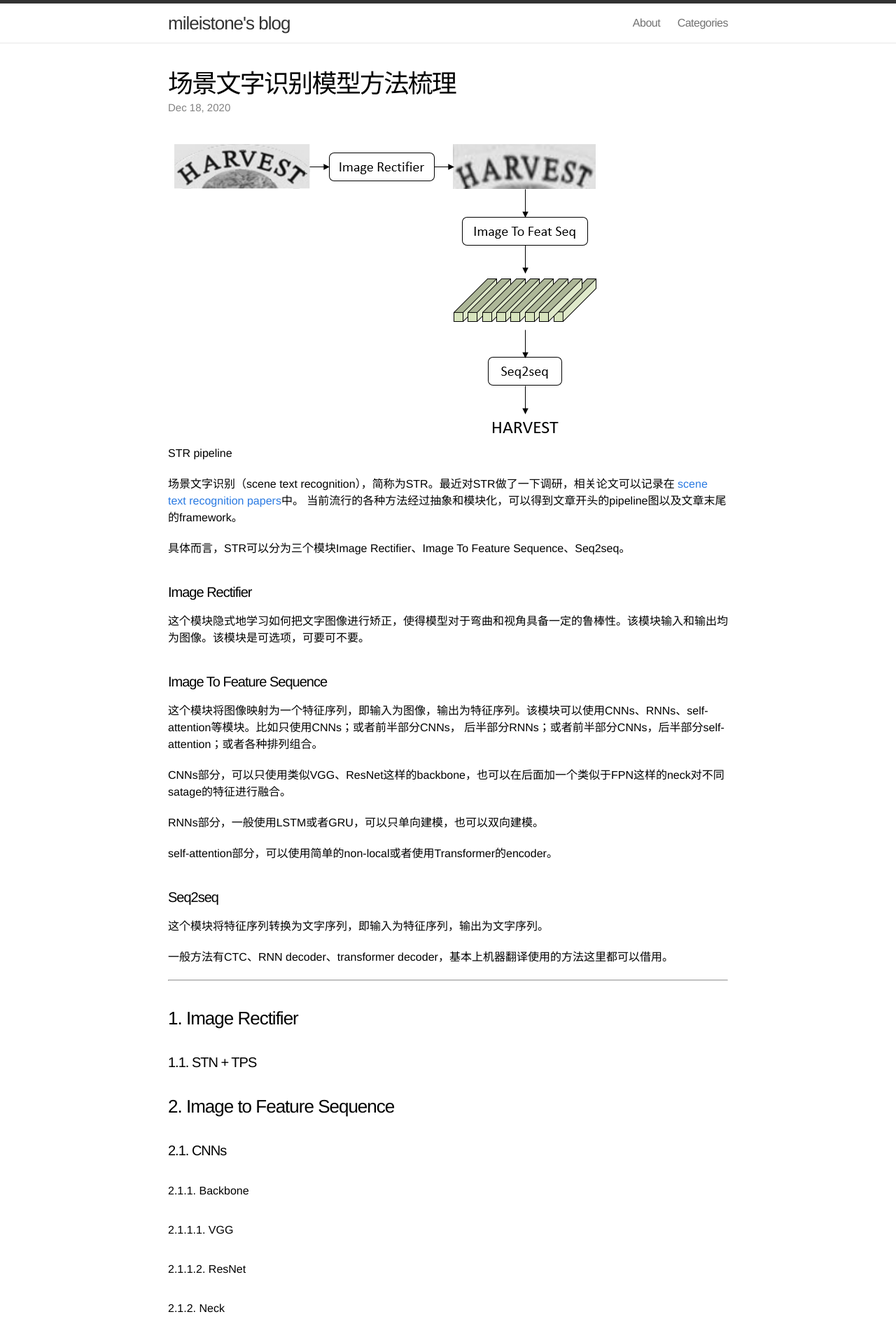
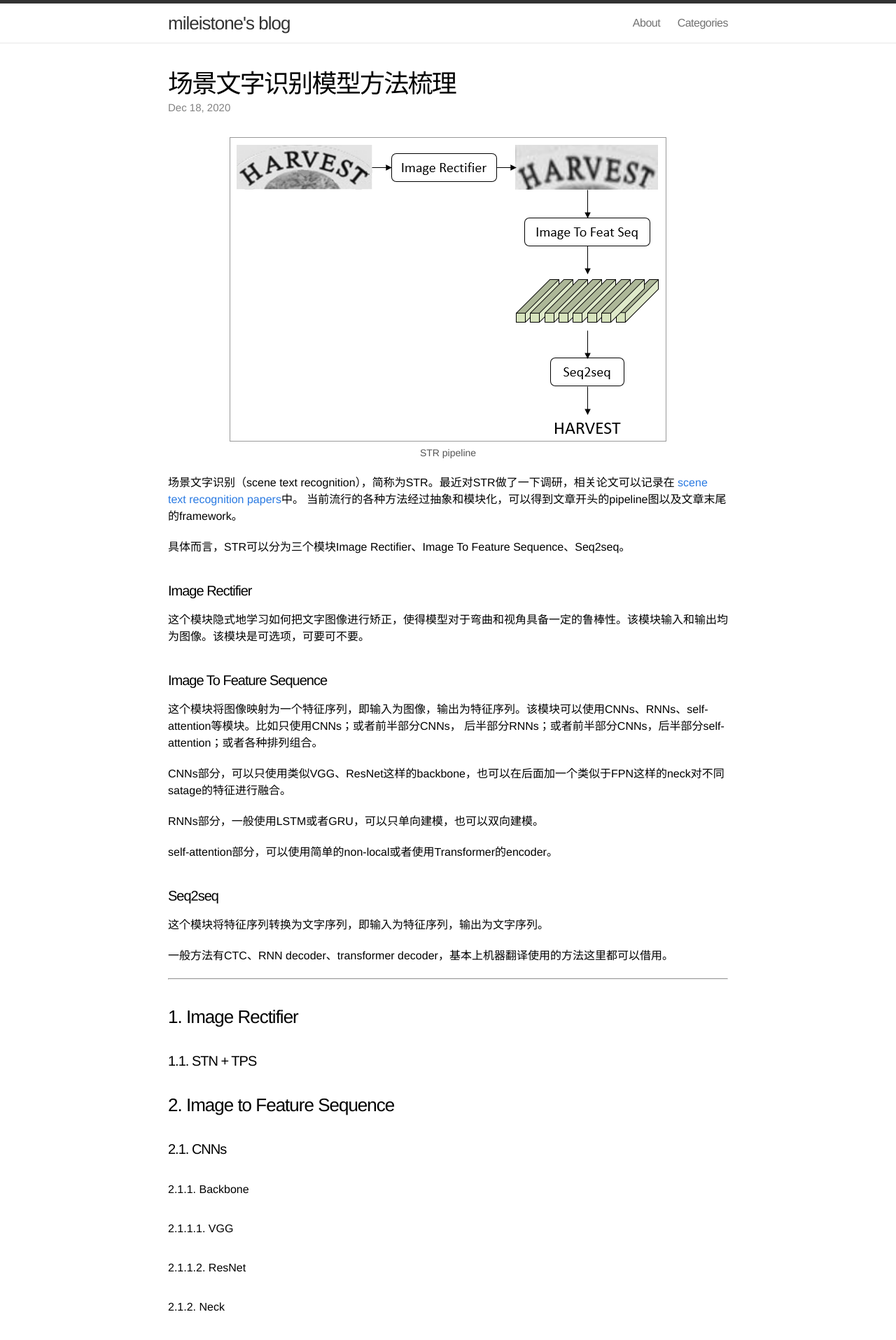
Before and after one commit to mileistone/mileistone.github.io, a Jekyll site: the page built from _posts/2020-12-18-scene-text-recognition-survey.md, in a window 1280 px wide. Shown: the top 1915 px of the page at 70% size. Built offline with Jekyll 4.4.1, drawn with Linux system fonts in a browser that asks for light colours; comment, search, counter and statistics services are not loaded.

Commit message:
Update 2020-12-18-scene-text-recognition-survey.md

```diff
--- a/_posts/2020-12-18-scene-text-recognition-survey.md
+++ b/_posts/2020-12-18-scene-text-recognition-survey.md
@@ -7,7 +7,7 @@ categories: Work
 date: 2020-12-18 22:00:00
 ---
 
-<div class="img_and_cap">
+<div class="imgcap">
 <img src="/assets/2020-12-18-scene-text-recognition-survey.png">
 <div class="thecap">STR pipeline</div>
 </div>
```
